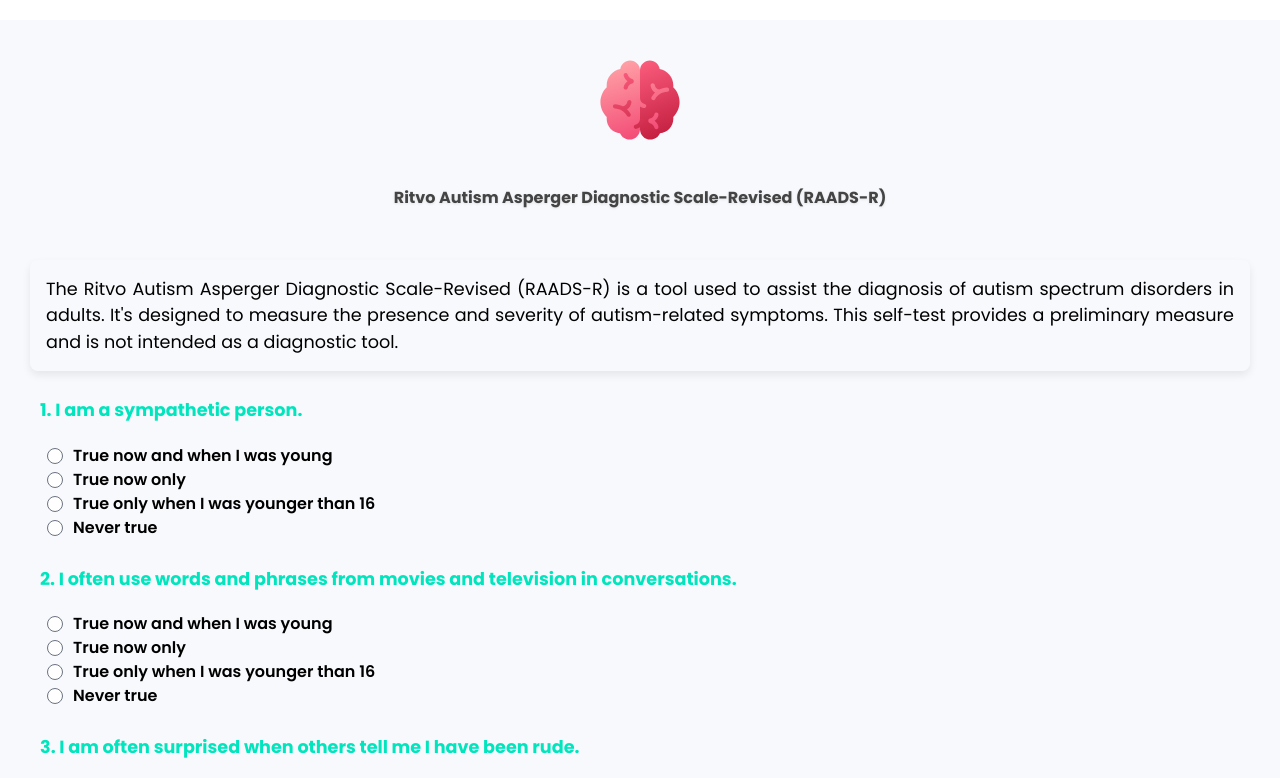
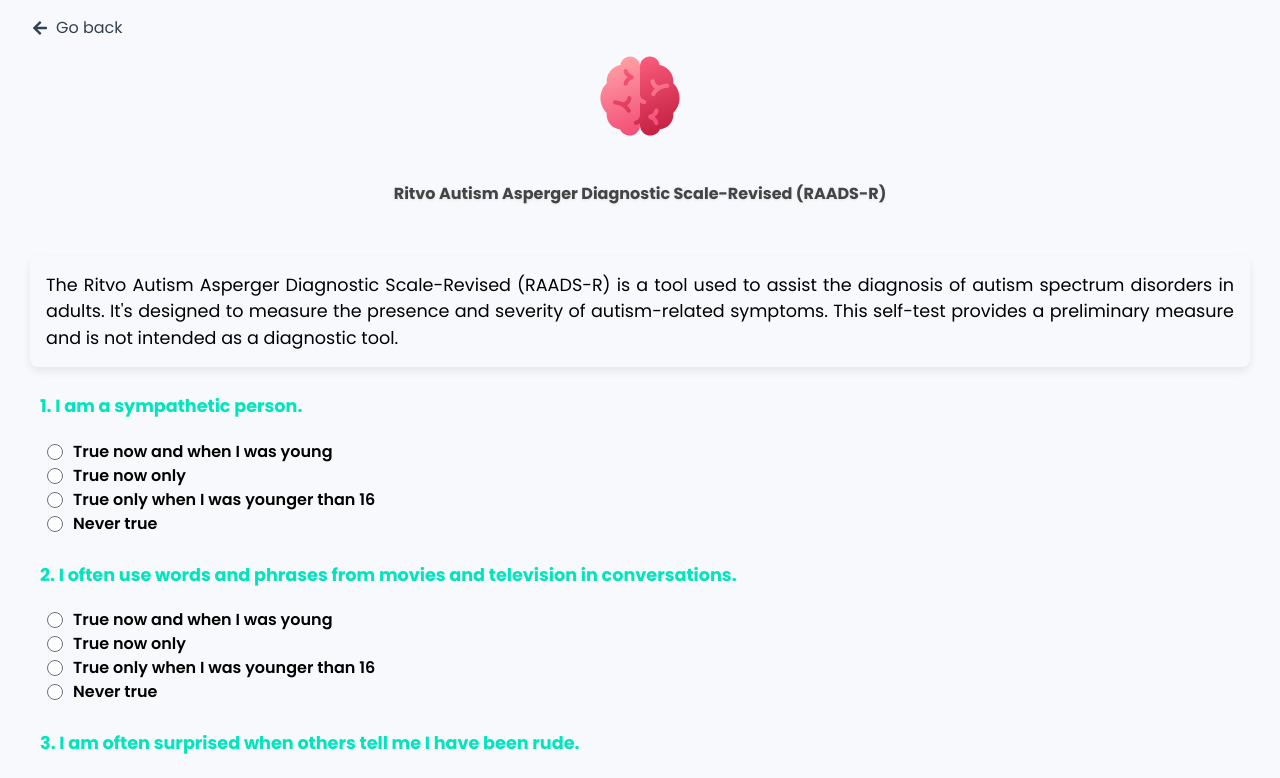
Before and after one commit to sMouaad/FinalCourseProject, a React (Vite) app in the folder App/Web/Home/: page /autism in a window 1280 px wide. Shown: the top 778 px of the page. Built offline with nearby package versions, Linux system fonts and the light colour scheme.

Commit message:
Fix layout & Add Go back Button

```diff
--- a/App/Web/Home/src/Autism.jsx
+++ b/App/Web/Home/src/Autism.jsx
@@ -1,6 +1,7 @@
-import React, { useState, useEffect } from 'react';
+import React, { useState, useEffect } from "react";
 import Brain from "./assets/brain.svg";
-
+import { FaArrowLeft } from "react-icons/fa";
+import { Link } from "react-router-dom";
 
 const Autism = () => {
   const [questions, setQuestions] = useState([
@@ -9,8 +10,8 @@ const Autism = () => {
     "I am often surprised when others tell me I have been rude.",
     "Sometimes I talk to loudly or too softly and I am not aware of it.",
     "I often don't know how to act in social situations.",
-        "I can \"put myself in other people's shoes.\"",
-        "I have a hard time figuring out what some phrases mean, like \"you are the apple of my eye\".",
+    'I can "put myself in other people\'s shoes."',
+    'I have a hard time figuring out what some phrases mean, like "you are the apple of my eye".',
     "I only like to talk to people who share my special interests.",
     "I focus on details rather than the overall idea.",
     "I always notice how food feels in my mouth. This is more important to me than how it tastes.",
@@ -25,7 +26,7 @@ const Autism = () => {
     "I am very sensitive to the way my clothes feel when I touch them. How they feel is more important to me than how they look.",
     "I like to copy the way certain people speak and act. It helps me appear more normal.",
     "It can be very intimidating for me to talk to more than one person at a time.",
-        "I have to \"act normal\" to please other people and make them like me.",
+    'I have to "act normal" to please other people and make them like me.',
     "Meeting new people is usually easy for me.",
     "I get highly confused when someone interrupts me when I am talking about something I am very interested in.",
     "It is difficult for me to understand how other people are feeling when we are talking.",
@@ -34,11 +35,11 @@ const Autism = () => {
     "It is very difficult for me to understand when someone is embarrased or jealous.",
     "Some ordinary textures that do not bother others feel very offensive when they touch my skin.",
     "I get extremely upset when the way I like to do things is suddenly changed.",
-        "I have never wanted or needed to have what other people call an \"intimate relationship\".",
+    'I have never wanted or needed to have what other people call an "intimate relationship".',
     "It is difficult for me to start and stop a conversation. I need to keep going until I am finished.",
     "I speak with a normal rhythm.",
     "The same sound, color or texture can suddenly change from very sensitive to very dull.",
-        "The phrase \"I've got you under my skin\" makes me very uncomfortable.",
+    'The phrase "I\'ve got you under my skin" makes me very uncomfortable.',
     "Sometimes the sound of a word or high-pitched noise can be painful to my ears.",
     "I am an understanding type of person.",
     "I do not connect with characters in movies and cannot feel what they feel.",
@@ -69,7 +70,7 @@ const Autism = () => {
     "I like things to be exactly the same day after day and even small changes in my routines upset me.",
     "How to make friends and socialize is a mystery to me.",
     "It calms me to spin around or to rock in a chair when I am feeling stressed.",
-        "The phrase, \"He wears his heart on his sleeve.\" does not make sense to me.",
+    'The phrase, "He wears his heart on his sleeve." does not make sense to me.',
     "If I am in a place where there are many smells, textures to feel, noises or bright lights, I feel anxious or frightened.",
     "I can tell when someone says one thing but means something else.",
     "I like to be by myself as much as I can.",
@@ -83,17 +84,19 @@ const Autism = () => {
     "I like to have close friends.",
     "People tell me that I give too much detail.",
     "I am often told that I ask embarrasing questions.",
-        "I tend to point out other people's mistakes."
+    "I tend to point out other people's mistakes.",
   ]);
-    const [specialQuestions] = useState([1, 6, 11, 18, 23, 26, 33, 37, 43, 47, 48, 53, 58, 62, 68, 72, 77]);
-    const [scoreDisplay, setScoreDisplay] = useState('');
-    const [scoreColor, setScoreColor] = useState('');
+  const [specialQuestions] = useState([
+    1, 6, 11, 18, 23, 26, 33, 37, 43, 47, 48, 53, 58, 62, 68, 72, 77,
+  ]);
+  const [scoreDisplay, setScoreDisplay] = useState("");
+  const [scoreColor, setScoreColor] = useState("");
 
   const options = [
     "True now and when I was young",
     "True now only",
     "True only when I was younger than 16",
-        "Never true"
+    "Never true",
   ];
 
   const calculateScore = () => {
@@ -105,43 +108,47 @@ const Autism = () => {
     const specialScores = [0, 1, 2, 3];
 
     for (let i = 0; i < questionsCount; i++) {
-            const selectedOption = document.querySelector(`input[name="question_${i}"]:checked`);
+      const selectedOption = document.querySelector(
+        `input[name="question_${i}"]:checked`
+      );
       if (selectedOption) {
         answered++;
         const optionIndex = Number(selectedOption.value);
-                score += specialQuestions.includes(i + 1) ? specialScores[optionIndex] : regularScores[optionIndex];
+        score += specialQuestions.includes(i + 1)
+          ? specialScores[optionIndex]
+          : regularScores[optionIndex];
       }
     }
 
     if (answered !== questionsCount) {
       setScoreDisplay("Please answer all the questions!");
-            setScoreColor('text-danger');
+      setScoreColor("text-danger");
     } else {
-            setScoreDisplay('');
-            setScoreColor('');
+      setScoreDisplay("");
+      setScoreColor("");
 
-            let diagnostic = '';
+      let diagnostic = "";
       if (score <= 25) {
         diagnostic = " You are not autistic.";
-                setScoreColor('bg-info');
+        setScoreColor("bg-info");
       } else if (score <= 50) {
         diagnostic = " Some autistic traits, but likely not autistic.";
-                setScoreColor('bg-info');
+        setScoreColor("bg-info");
       } else if (score <= 65) {
         diagnostic = " Autism is a consideration at this score.";
-                setScoreColor('bg-warning');
+        setScoreColor("bg-warning");
       } else if (score <= 130) {
         diagnostic = " Strong evidence for autism.";
-                setScoreColor('bg-warning');
+        setScoreColor("bg-warning");
       } else if (score <= 160) {
         diagnostic = " Very strong evidence for autism.";
-                setScoreColor('bg-danger');
+        setScoreColor("bg-danger");
       } else if (score <= 227) {
         diagnostic = " One of the highest scores recorded for autism.";
-                setScoreColor('bg-danger');
+        setScoreColor("bg-danger");
       } else {
         diagnostic = " The maximum possible RAADS–R score.";
-                setScoreColor('bg-danger');
+        setScoreColor("bg-danger");
       }
 
       setScoreDisplay(`Your score is: ${score} ${diagnostic}`);
@@ -149,30 +156,124 @@ const Autism = () => {
   };
 
   return (
-        <div className="container mt-5" style={{ fontFamily: 'Poppins, sans-serif', backgroundColor: '#f7f9fc', display: 'flex', flexDirection: 'column', alignItems: 'center', padding: '30px', BorderRadius: '8px' }}>
-
-            <div className="text-center mb-4">
-                <img src={Brain} alt="Logo" className="logo" style={{ width: '100%', maxWidth: '100px', height: 'auto', margin: '0 auto 20px', display: 'block', transition: 'transform 0.3s' }}
-                onMouseOver={(e) => e.currentTarget.style.transform = 'scale(1.1)'}
-                onMouseOut={(e) => e.currentTarget.style.transform = 'scale(1)'}
+    <div
+      style={{
+        fontFamily: "Poppins, sans-serif",
+        backgroundColor: "#f7f9fc",
+        display: "flex",
+        flexDirection: "column",
+        alignItems: "center",
+        padding: "30px",
+        BorderRadius: "8px",
+      }}
+    >
+      <Link
+        className="flex absolute items-center left-8 text-slate-700 hover:text-green-400 transition-all ease-linear top-4 gap-2 cursor-pointer h-fit"
+        to="/"
+      >
+        <FaArrowLeft /> Go back
+      </Link>
+      <div className="text-center mb-4 mt-4">
+        <img
+          src={Brain}
+          alt="Logo"
+          className="logo"
+          style={{
+            width: "100%",
+            maxWidth: "100px",
+            height: "auto",
+            margin: "0 auto 20px",
+            display: "block",
+            transition: "transform 0.3s",
+          }}
+          onMouseOver={(e) => (e.currentTarget.style.transform = "scale(1.1)")}
+          onMouseOut={(e) => (e.currentTarget.style.transform = "scale(1)")}
         />
       </div>
 
-            <h2 className="text-center mb-4" style={{ color: '#444', fontWeight: '700', marginBottom: '30px', textShadow: '0 1px 3px rgba(0, 0, 0, 0.1)' }}>Ritvo Autism Asperger Diagnostic Scale-Revised (RAADS-R)</h2>
+      <h2
+        className="text-center mb-4"
+        style={{
+          color: "#444",
+          fontWeight: "700",
+          marginBottom: "30px",
+          textShadow: "0 1px 3px rgba(0, 0, 0, 0.1)",
+        }}
+      >
+        Ritvo Autism Asperger Diagnostic Scale-Revised (RAADS-R)
+      </h2>
 
-            <div className="description bg-light p-4 rounded mb-4" style={{ fontSize: '1.1em', boxShadow: '0 4px 8px rgba(0, 0, 0, 0.08)', borderRadius: '8px', marginTop: '20px', textAlign: 'justify' }}>
-                <p>The Ritvo Autism Asperger Diagnostic Scale-Revised (RAADS-R) is a tool used to assist the diagnosis of autism spectrum disorders in adults. It's designed to measure the presence and severity of autism-related symptoms. This self-test provides a preliminary measure and is not intended as a diagnostic tool.</p>
+      <div
+        className="description bg-light p-4 rounded mb-4"
+        style={{
+          fontSize: "1.1em",
+          boxShadow: "0 4px 8px rgba(0, 0, 0, 0.08)",
+          borderRadius: "8px",
+          marginTop: "20px",
+          textAlign: "justify",
+        }}
+      >
+        <p>
+          The Ritvo Autism Asperger Diagnostic Scale-Revised (RAADS-R) is a tool
+          used to assist the diagnosis of autism spectrum disorders in adults.
+          It's designed to measure the presence and severity of autism-related
+          symptoms. This self-test provides a preliminary measure and is not
+          intended as a diagnostic tool.
+        </p>
       </div>
 
-            <div id="app" style={{ marginBottom: '30px', display: 'flex', flexDirection: 'column' }}>
+      <div
+        id="app"
+        style={{
+          marginBottom: "30px",
+          display: "flex",
+          flexDirection: "column",
+        }}
+      >
         {questions.map((questionText, index) => (
-                <div className="question mb-4" key={index} style={{ display: 'flex', flexDirection: 'column', alignItems: 'flex-start'}}>
-                    <p style={{ fontWeight: 'bold', color: '#00E5BD', fontSize: '1.1em', padding: '10px', marginBottom: '10px' }}>{`${index + 1}. ${questionText}`}</p>
-                    <div className="options ml-3" style={{ display: 'flex', flexDirection: 'column' }}>
+          <div
+            className="question mb-4"
+            key={index}
+            style={{
+              display: "flex",
+              flexDirection: "column",
+              alignItems: "flex-start",
+            }}
+          >
+            <p
+              style={{
+                fontWeight: "bold",
+                color: "#00E5BD",
+                fontSize: "1.1em",
+                padding: "10px",
+                marginBottom: "10px",
+              }}
+            >{`${index + 1}. ${questionText}`}</p>
+            <div
+              className="options ml-3"
+              style={{ display: "flex", flexDirection: "column" }}
+            >
               {options.map((option, optionIndex) => (
-                            <div className="form-check" key={optionIndex} style={{ display: 'flex', alignItems: 'center' }}>
-                                <input className="form-check-input" type="radio" name={`question_${index}`} value={optionIndex} id={`option_${index}_${optionIndex}`} style={{ color: '#00E5BD', marginLeft: '5px' }}/>
-                                <label className="form-check-label" htmlFor={`option_${index}_${optionIndex}`} style={{ marginLeft: '10px', fontWeight: '600' }}>{option}</label>
+                <div
+                  className="form-check"
+                  key={optionIndex}
+                  style={{ display: "flex", alignItems: "center" }}
+                >
+                  <input
+                    className="form-check-input"
+                    type="radio"
+                    name={`question_${index}`}
+                    value={optionIndex}
+                    id={`option_${index}_${optionIndex}`}
+                    style={{ color: "#00E5BD", marginLeft: "5px" }}
+                  />
+                  <label
+                    className="form-check-label"
+                    htmlFor={`option_${index}_${optionIndex}`}
+                    style={{ marginLeft: "10px", fontWeight: "600" }}
+                  >
+                    {option}
+                  </label>
                 </div>
               ))}
             </div>
@@ -180,14 +281,40 @@ const Autism = () => {
         ))}
       </div>
 
-            <button onClick={calculateScore} id="calculateScore" className="btn btn-primary mt-3" style={{ backgroundColor: '#00E5BD', border: 'none', borderRadius: '5px' , padding: '10px 20px', fontSize: '1.1em', boxShadow: '0 4px 6px rgba(0, 0, 0, 0.1)', transition: 'background-color 0.3s' }}>Calculate Score</button>
+      <button
+        onClick={calculateScore}
+        id="calculateScore"
+        className="btn btn-primary mt-3"
+        style={{
+          backgroundColor: "#00E5BD",
+          border: "none",
+          borderRadius: "5px",
+          padding: "10px 20px",
+          fontSize: "1.1em",
+          boxShadow: "0 4px 6px rgba(0, 0, 0, 0.1)",
+          transition: "background-color 0.3s",
+        }}
+      >
+        Calculate Score
+      </button>
       <p className={`mt-3 ${scoreColor}`} id="scoreDisplay">
         {scoreDisplay}
       </p>
 
-            <div className="mt-5" style={{display: 'flex', flexDirection: 'column'}}>
-                <h3 className='text-center mt-5' style={{ fontSize: '1.1em', marginBottom: '20px'}}>Meaning of RAADS–R scores</h3>
-                <table className="table table-bordered" style={{ width: '100%', borderCollapse: 'collapse' }}>
+      <div
+        className="mt-5"
+        style={{ display: "flex", flexDirection: "column" }}
+      >
+        <h3
+          className="text-center mt-5"
+          style={{ fontSize: "1.1em", marginBottom: "20px" }}
+        >
+          Meaning of RAADS–R scores
+        </h3>
+        <table
+          className="table table-bordered"
+          style={{ width: "100%", borderCollapse: "collapse" }}
+        >
           <thead className="thead-dark">
             <tr>
               <th>Score</th>
@@ -196,51 +323,101 @@ const Autism = () => {
           </thead>
           <tbody>
             <tr>
-                            <td style={{ fontWeight: 'bold' }}>25</td>
+              <td style={{ fontWeight: "bold" }}>25</td>
               <td>No indications of autism.</td>
             </tr>
             <tr>
-                            <td style={{ fontWeight: 'bold' }}>50</td>
-                            <td>Presence of some traits associated with autism, though it's unlikely to be autism (note: some individuals with autism may have scores as low as 44).</td>
+              <td style={{ fontWeight: "bold" }}>50</td>
+              <td>
+                Presence of some traits associated with autism, though it's
+                unlikely to be autism (note: some individuals with autism may
+                have scores as low as 44).
+              </td>
             </tr>
             <tr>
-                            <td style={{ fontWeight: 'bold' }}>65</td>
+              <td style={{ fontWeight: "bold" }}>65</td>
               <td>Base threshold for potential autism consideration.</td>
             </tr>
             <tr>
-                            <td style={{ fontWeight: 'bold' }}>90</td>
-                            <td>Enhanced signs of autism, though scores this high can also be found in non-autistic individuals.</td>
+              <td style={{ fontWeight: "bold" }}>90</td>
+              <td>
+                Enhanced signs of autism, though scores this high can also be
+                found in non-autistic individuals.
+              </td>
             </tr>
             <tr>
-                            <td style={{ fontWeight: 'bold' }}>130</td>
-                            <td>Average score among individuals with autism, indicating a strong likelihood of autism.</td>
+              <td style={{ fontWeight: "bold" }}>130</td>
+              <td>
+                Average score among individuals with autism, indicating a strong
+                likelihood of autism.
+              </td>
             </tr>
             <tr>
-                            <td style={{ fontWeight: 'bold' }}>160</td>
+              <td style={{ fontWeight: "bold" }}>160</td>
               <td>Overwhelming evidence pointing towards autism.</td>
             </tr>
             <tr>
-                            <td style={{ fontWeight: 'bold' }}>227</td>
-                            <td>Highest score recorded by individuals with autism in the foundational RAADS-R study by Ritvo.</td>
+              <td style={{ fontWeight: "bold" }}>227</td>
+              <td>
+                Highest score recorded by individuals with autism in the
+                foundational RAADS-R study by Ritvo.
+              </td>
             </tr>
             <tr>
-                            <td style={{ fontWeight: 'bold' }}>240</td>
-                            <td>The absolute maximum score attainable on the RAADS-R scale.</td>
+              <td style={{ fontWeight: "bold" }}>240</td>
+              <td>
+                The absolute maximum score attainable on the RAADS-R scale.
+              </td>
             </tr>
           </tbody>
         </table>
       </div>
 
-            <div className="cautionary-note mt-5 p-4 text-white rounded" style={{ backgroundColor: '#00E5BD', fontSize: '1.1em' }}>
-                <p className="lead text-center" style={{ fontWeight: 'bold', borderBottom: '2px solid currentColor', paddingBottom: '10px', marginBottom: '20px' }}>Important Precaution</p>
-                <p style={{ textAlign: 'justify' }}>This test is a self-assessment tool and not a definitive diagnostic instrument. The results should be used as a reference and not as a final diagnosis. Autism spectrum disorders can only be diagnosed by qualified professionals. If your results indicate the possibility of an autism spectrum disorder, or if you have concerns about your mental well-being, please seek guidance from a medical professional or specialist.</p>
+      <div
+        className="cautionary-note mt-5 p-4 text-white rounded"
+        style={{ backgroundColor: "#00E5BD", fontSize: "1.1em" }}
+      >
+        <p
+          className="lead text-center"
+          style={{
+            fontWeight: "bold",
+            borderBottom: "2px solid currentColor",
+            paddingBottom: "10px",
+            marginBottom: "20px",
+          }}
+        >
+          Important Precaution
+        </p>
+        <p style={{ textAlign: "justify" }}>
+          This test is a self-assessment tool and not a definitive diagnostic
+          instrument. The results should be used as a reference and not as a
+          final diagnosis. Autism spectrum disorders can only be diagnosed by
+          qualified professionals. If your results indicate the possibility of
+          an autism spectrum disorder, or if you have concerns about your mental
+          well-being, please seek guidance from a medical professional or
+          specialist.
+        </p>
       </div>
 
-            <footer className="mt-5 p-4 bg-light" style={{ borderTop: '1px solid #e7e7e7', fontSize: '0.9em' }}>
+      <footer
+        className="mt-5 p-4 bg-light"
+        style={{ borderTop: "1px solid #e7e7e7", fontSize: "0.9em" }}
+      >
         <p className="text-center">Reference:</p>
         <p className="text-center">
-                    Ritvo, R. A., Ritvo, E. R., Guthrie, D., Ritvo, M. J., Hufnagel, D. H., McMahon, W., ... & Eloff, J. (2011). The Ritvo Autism Asperger Diagnostic Scale-Revised (RAADS-R): A Scale to Assist the Diagnosis of Autism Spectrum Disorder in Adults: An International Validation Study. Journal of Autism and Developmental Disorders, 41(8), 1076-1089.
-                    <a href="https://link.springer.com/article/10.1007/s10803-010-1133-5" target="_blank" rel="noopener noreferrer" style={{ color: '#00E5BD', textDecoration: 'underline' }}>View Source</a>
+          Ritvo, R. A., Ritvo, E. R., Guthrie, D., Ritvo, M. J., Hufnagel, D.
+          H., McMahon, W., ... & Eloff, J. (2011). The Ritvo Autism Asperger
+          Diagnostic Scale-Revised (RAADS-R): A Scale to Assist the Diagnosis of
+          Autism Spectrum Disorder in Adults: An International Validation Study.
+          Journal of Autism and Developmental Disorders, 41(8), 1076-1089.
+          <a
+            href="https://link.springer.com/article/10.1007/s10803-010-1133-5"
+            target="_blank"
+            rel="noopener noreferrer"
+            style={{ color: "#00E5BD", textDecoration: "underline" }}
+          >
+            View Source
+          </a>
         </p>
       </footer>
     </div>
```
Lines whose indentation alone changed are shown as unchanged.
